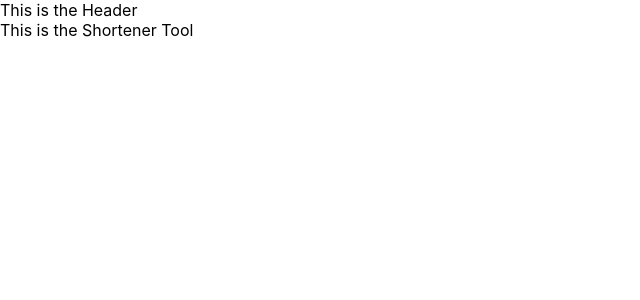
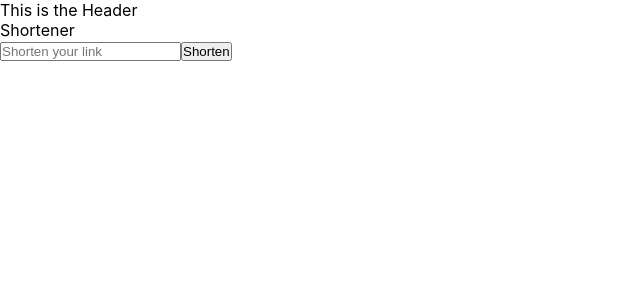
Before and after one commit to AndersonChristian-P/bittyLink, a React (Create React App) app: page / in a window 1280 px wide. Shown: the top 300 px of the page, without its empty margins (0-640 px from the left). Built offline with nearby package versions, Linux system fonts and the light colour scheme.

Commit message:
added the basic structure to the ShortenerTool component

```diff
--- a/src/components/ShortenerTool/ShortenerTool.js
+++ b/src/components/ShortenerTool/ShortenerTool.js
@@ -4,14 +4,33 @@ class ShortenerTool extends Component {
   constructor() {
     super()
     this.state = {
-
+      longUrl: ""
     }
   }
 
+  handleChange = event => {
+    this.setState({
+      longURL: event.target.value
+    })
+  }
+
+  handleSubmit = () => {
+    console.log("HERE IS YOUR SHORTENED URL")
+  }
+
   render() {
+
+    console.log(this.state.longUrl)
+
     return (
       <>
-        <div>This is the Shortener Tool</div>
+        <div>Shortener</div>
+        <input
+          type="text"
+          placeholder="Shorten your link"
+          onChange={this.handleChange}
+        />
+        <button onClick={this.handleSubmit}>Shorten</button>
       </>
     )
   }
--- a/src/components/ShortenerTool/_ShortenerTool.scss
+++ b/src/components/ShortenerTool/_ShortenerTool.scss
@@ -0,0 +1 @@
+// remove inline styling from component before proceeding
```
